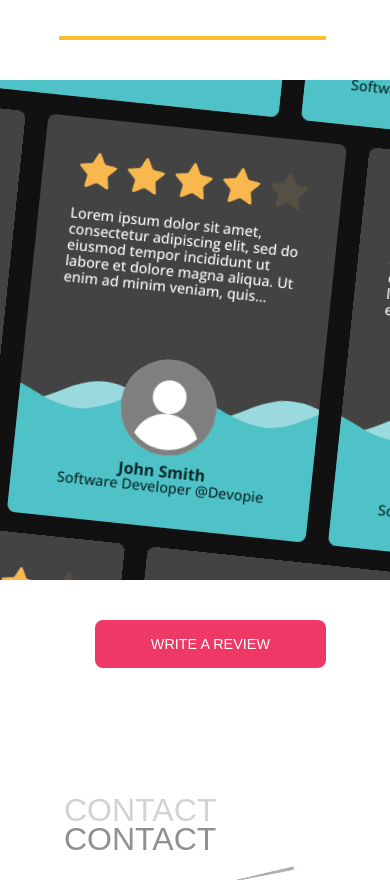
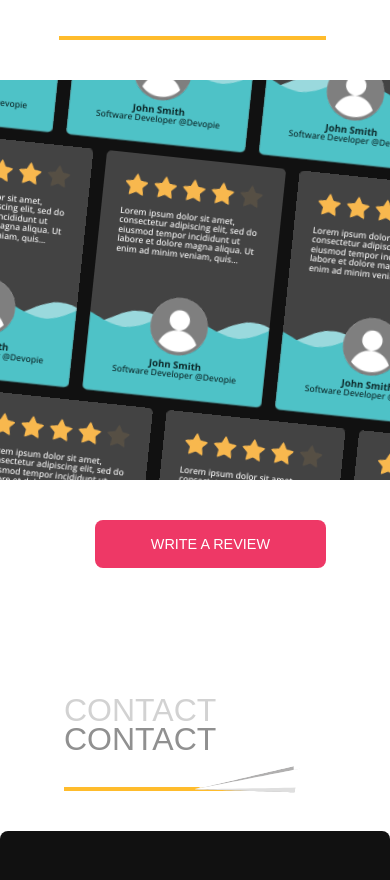
Before and after one commit to schinwald/schinwald.github.io, an Astro site: page / in a window 390 px wide. Shown: the part 3104-3984 px from the top of the page. Built offline with nearby package versions, Linux system fonts and the light colour scheme; Astro itself is replaced by a stand-in of ours; a web font is replaced by a local one.

Commit message:
feat: added testimonial responsiveness with scale

```diff
--- a/src/components/testimonials.tsx
+++ b/src/components/testimonials.tsx
@@ -82,12 +82,12 @@ const Testimonials: React.FC<Props> = ({ className, ...props }) => {
         </div>
       </Container>
       <Container
-        className='h-[500px] items-center bg-background overflow-clip relative'
+        className='h-[400px] md:h-[500px] items-center bg-background overflow-clip relative'
         variant='wide'
       >
         <div className='absolute left-0 right-[calc(50%+1200px)] h-full bg-background z-20'></div>
         <div className='absolute left-[calc(50%+1200px)] right-0 h-full bg-background z-20'></div>
-        <div className='w-[2400px] h-full relative flex flex-row justify-center items-center'>
+        <div className='w-[2400px] h-full relative flex flex-row justify-center items-center scale-[60%] md:scale-100'>
           <div className='absolute left-0 w-[100px] sm:w-[200px] md:w-[500px] h-full bg-gradient-to-r from-background to-transparent z-20 pointer-events-none'></div>
           <div className='absolute right-0 w-[100px] sm:w-[200px] md:w-[500px] h-full bg-gradient-to-r to-background from-transparent z-20 pointer-events-none'></div>
           <div ref={testimonialContainerRef} className='w-full flex flex-row justify-center items-center rotate-6 opacity-0'>
```
